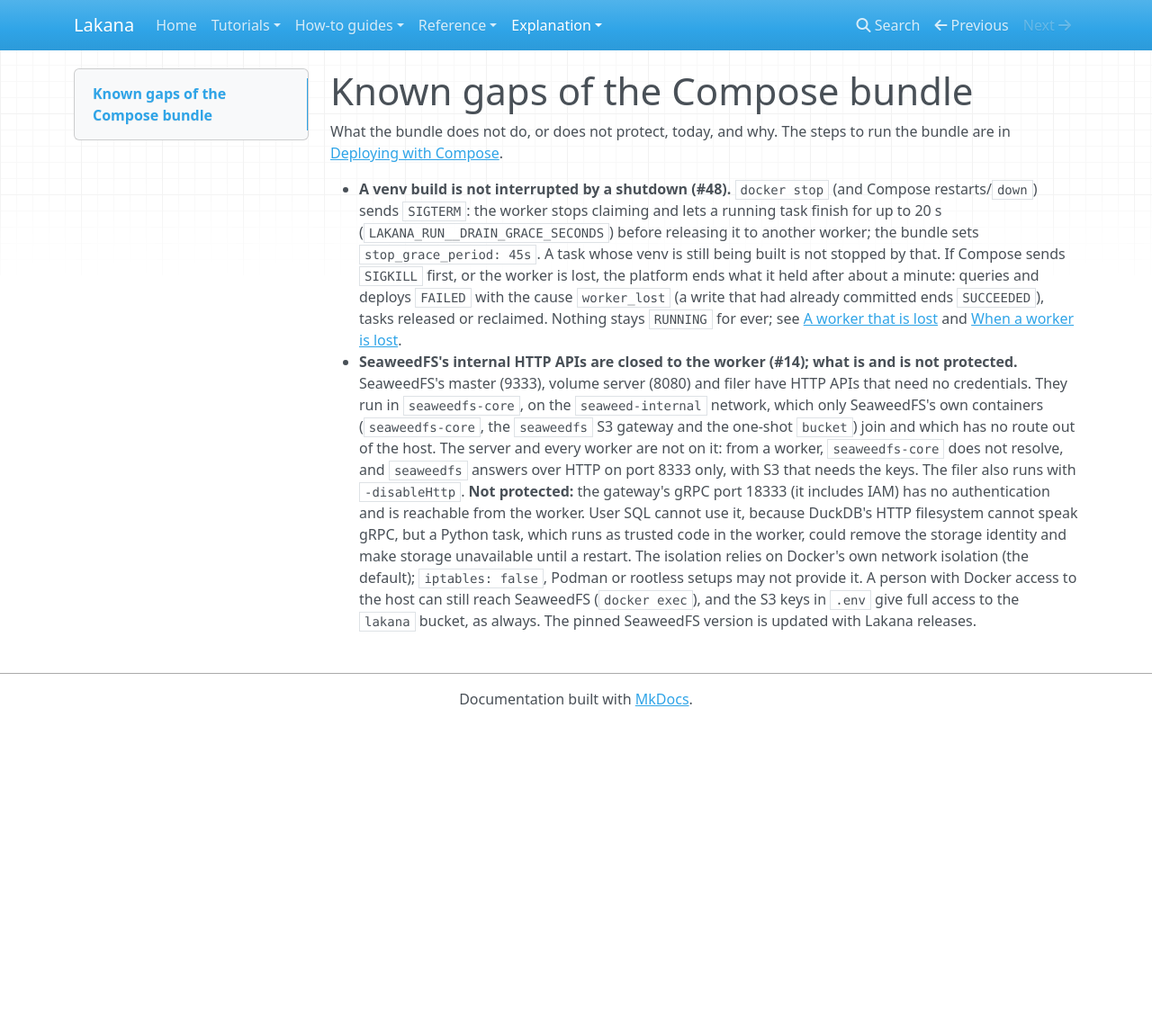
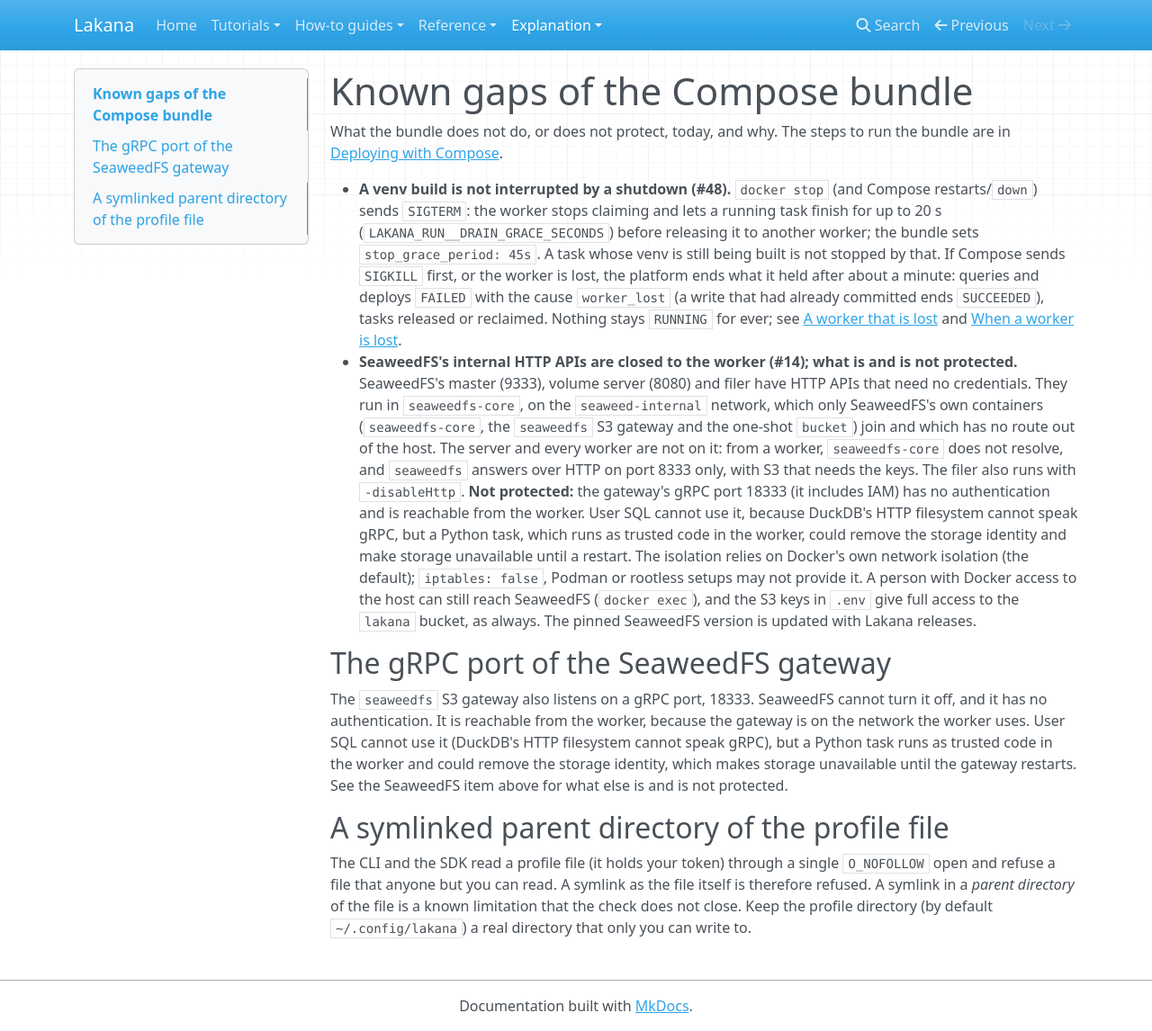
Before and after one commit to chrschy/lakana, an MkDocs documentation site: the page built from docs/site/explanation/compose-known-gaps.md, in a window 1280 px wide and 1146 px high. Shown: the whole window at 90% size. Built offline with MkDocs 1.6.1, drawn with Linux system fonts in a browser that asks for light colours; nearby versions of some CDN libraries.

```diff
--- a/docs/site/explanation/compose-known-gaps.md
+++ b/docs/site/explanation/compose-known-gaps.md
@@ -21,3 +21,19 @@ What the bundle does not do, or does not protect, today, and why. The steps to r
   S3 that needs the keys. The filer also runs with `-disableHttp`. **Not protected:** the gateway's gRPC port 18333 (it includes IAM) has no authentication and is reachable from the worker. User SQL cannot use it, because DuckDB's HTTP filesystem cannot speak gRPC, but a Python task, which runs as trusted code in the worker, could remove the storage identity and make storage unavailable until a restart. The isolation relies on Docker's own network isolation (the default); `iptables: false`, Podman or rootless setups may not provide it. A person
   with Docker access to the host can still reach SeaweedFS (`docker exec`), and the S3 keys in
   `.env` give full access to the `lakana` bucket, as always. The pinned SeaweedFS version is updated with Lakana releases.
+
+## The gRPC port of the SeaweedFS gateway
+
+The `seaweedfs` S3 gateway also listens on a gRPC port, 18333. SeaweedFS cannot turn it off, and it
+has no authentication. It is reachable from the worker, because the gateway is on the network the
+worker uses. User SQL cannot use it (DuckDB's HTTP filesystem cannot speak gRPC), but a Python
+task runs as trusted code in the worker and could remove the storage identity, which makes storage
+unavailable until the gateway restarts. See the SeaweedFS item above for what else is and is not
+protected.
+
+## A symlinked parent directory of the profile file
+
+The CLI and the SDK read a profile file (it holds your token) through a single `O_NOFOLLOW` open
+and refuse a file that anyone but you can read. A symlink as the file itself is therefore refused. A symlink in a *parent directory* of the file
+is a known limitation that the check does not close. Keep the profile directory (by default
+`~/.config/lakana`) a real directory that only you can write to.
```
Also changed, not shown: docs/site/explanation/python-assets.md (+1 -1 lines), docs/site/how-to/deploy-with-compose.md (+1 -1 lines), docs/site/how-to/private-package-index.md (+1 -1 lines), docs/site/how-to/projects.md (+2 -2 lines), packages/lakana/README.md (+9 -9 lines), packages/lakana/src/lakana/cli/deploy/compose.yaml (+4 -3 lines), 2 other files.
